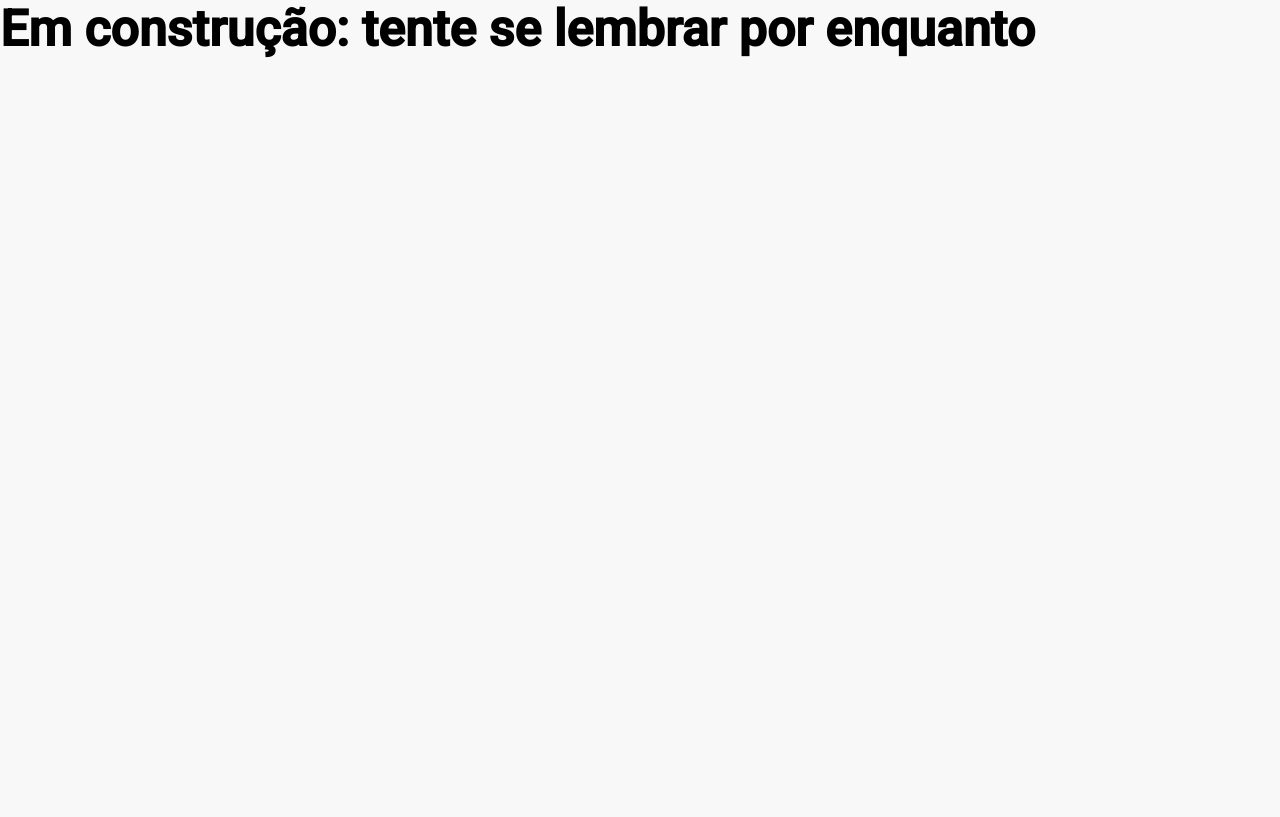
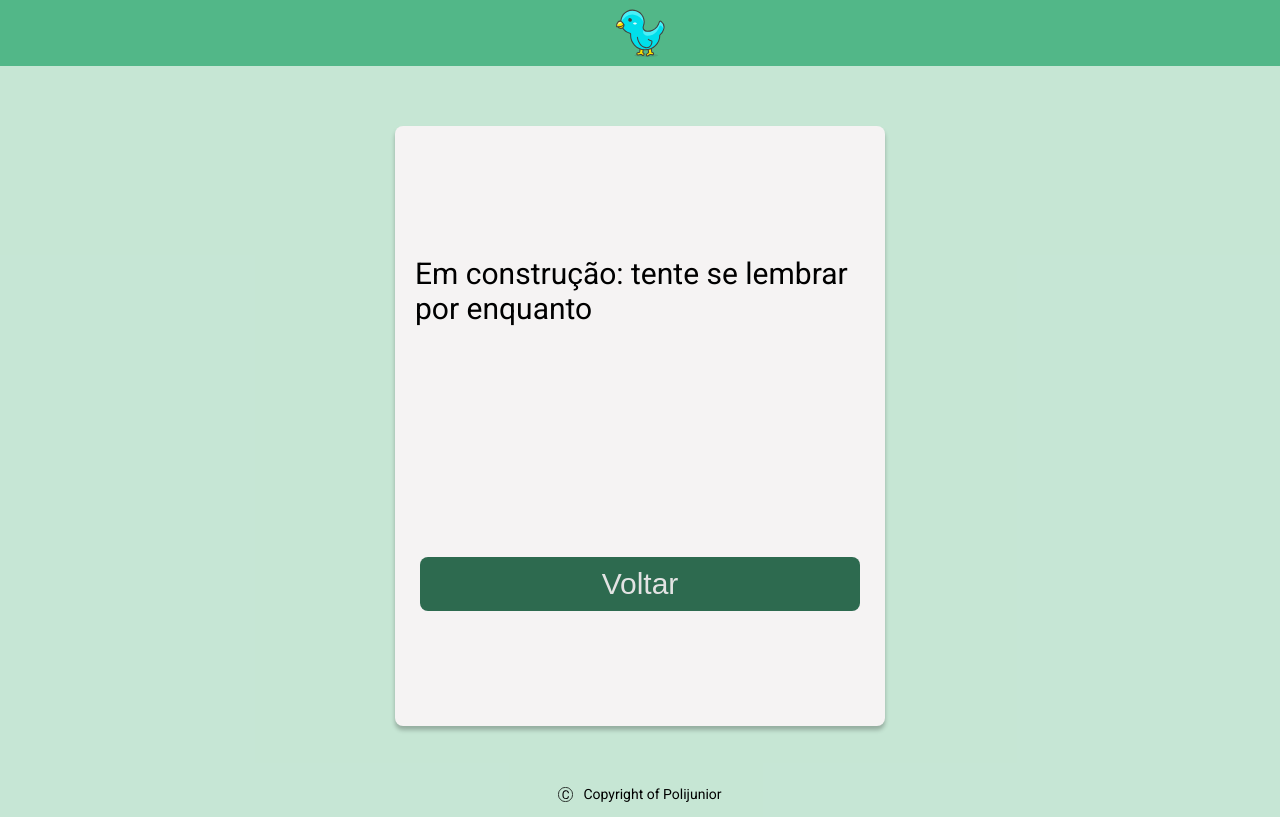
Before and after one commit to PJ-Treinamento/reactjs-piupiuwer-ygor-acacio, a React (Create React App) app: page /esquici-minha-senha in a window 1280 px wide. Built offline with nearby package versions, Linux system fonts and the light colour scheme.

Commit message:
Add: follow Interection

```diff
--- a/src/Assets/Components/Pius/index.tsx
+++ b/src/Assets/Components/Pius/index.tsx
@@ -4,22 +4,25 @@ import { Context } from "../../Hooks/authContext";
 import Api from "../../../Services/api";
 import EmptyStar from "../../Images/empty-star.svg"
 import GoldenStar from "../../Images/golden-star.svg"
+import Follow from "../../Images/follow.svg"
+import Following from "../../Images/following.svg"
 import EmptyHeart from "../../Images/empty-heart.svg";
 import FullHeart from "../../Images/full-heart.svg"
 import Baloon from "../../Images/baloon.svg";
 import DeleteIcon from "../../Images/trash.svg";
-import { IPiu } from "../Interfaces/interfaces";
+import { IPiu, IUser} from "../Interfaces/interfaces";
 
 import * as S from "./styles"
 
-const Piu = ({user, text, likes, id, updated_at}:IPiu) => {
+const Piu = ({user, text, likes, id, updated_at, }:IPiu) => {
   //Criando o estado para variar o icon de like e de favorito, enquanto acessa a Api
   const [like, setLike] = useState(EmptyHeart)
   const [favorite, setFavorite] = useState(EmptyStar)
+  const [toFollow, setToFollow] = useState(Follow)
 
   const {authenticated} = useContext(Context)
   const {token} = authenticated
-  // Criando todas a funções de deletar, dar like e de favoritar
+  // Criando todas a funções de deletar, dar like, favoritar e seguir
   const deletePiu = async() => {
     try {
       const deleteResponse = await Api.delete('/pius',
@@ -50,6 +53,16 @@ const Piu = ({user, text, likes, id, updated_at}:IPiu) => {
     }
   }
 
+  const follow = async({id}:IUser) => {
+    try {
+      const followResponse = await Api.post('/pius/follow', {data:{followed_id:id}},
+    { headers: {authorization:`Bearer ${token}`}})
+      console.log(followResponse)
+    } catch (error) {
+      console.log(error)
+    }
+  }
+
   return(
     <S.PiuBox>
       <S.PiuBoxProfile>
@@ -63,6 +76,12 @@ const Piu = ({user, text, likes, id, updated_at}:IPiu) => {
           onClick={()=>{
             setFavorite(GoldenStar)
             favoritePiu()
+           }}
+          alt="Star" />
+        <S.Icons src={toFollow}
+          onClick={()=>{
+            setToFollow(Following)
+            follow(user)
           }}
           alt="Star" />
       </S.PiuBoxProfile>
@@ -85,7 +104,7 @@ const Piu = ({user, text, likes, id, updated_at}:IPiu) => {
 
         <S.Icons src={DeleteIcon}
           onClick={() => {
-            deletePiu()
+          deletePiu()
           }}
           alt="Star" />
       </S.PiuInterections>
--- a/src/Assets/Components/Pius/styles.ts
+++ b/src/Assets/Components/Pius/styles.ts
@@ -36,7 +36,7 @@ export const PiuBoxProfile = styled.div`
   font-family: Roboto;
   align-items: center;
   justify-content: space-between;
-  width: 39rem;
+  width: 43rem;
 
   img{
     cursor: pointer;
@@ -53,7 +53,7 @@ export const PiuBoxProfile = styled.div`
   }
 
   @media (min-width: 1100px){
-    width: 50rem;
+    width: 54rem;
 
     h2{
       max-width: 35rem;
--- a/src/Pages/Feed/index.tsx
+++ b/src/Pages/Feed/index.tsx
@@ -69,7 +69,7 @@ const Feed = () => {
             <S.IconMenu><S.Icons src={IconNotification} alt="Notification Icon" />Notifacações</S.IconMenu>
             <S.IconMenu><S.Icons src={IconProfile} alt="Profile Icon" />Perfil</S.IconMenu>
             <S.IconMenu><S.Icons src={IconConfig} alt="gear Icon" />Configurações</S.IconMenu>
-            <S.IconMenu><S.Icons src={IconExit} alt="Exit Icon" onClick={Logout} />Sair</S.IconMenu>
+            <S.IconMenu onClick={Logout}><S.Icons src={IconExit} alt="Exit Icon"  />Sair</S.IconMenu>
           </S.MenuBar>
         </S.NavBar>
       </S.NavBarCenter>
--- a/src/Pages/PaswordForgot/index.tsx
+++ b/src/Pages/PaswordForgot/index.tsx
@@ -1,9 +1,31 @@
 import React from "react";
-import { H1 } from "./styles";
+import { Link } from "react-router-dom";
+import LogoPiupiuwer from "../../Assets/Images/logo-PP.svg";
+import Copyright from "../../Assets/Images/copyright.svg"
+
+import * as S from "./styles"
 
 const PasswordForgot = () => {
  return(
-   <H1>Em construção: tente se lembrar por enquanto</H1>
+      <S.RegisterScreen>
+        <S.NavBar>
+          <S.LogoPiuPiuwer src={LogoPiupiuwer} alt="piupiuwer" />
+        </S.NavBar>
+
+          <S.Section>
+            <S.LoginBox>
+              <S.Tittle> Em construção: tente se lembrar por enquanto</S.Tittle>
+              <Link to="/">
+                <S.Button type="submit">Voltar</S.Button >
+              </Link>
+            </S.LoginBox>
+          </S.Section>
+
+        <S.Footer>
+          <S.Copyright src={Copyright} alt="copyright" />
+          <S.P  colorFooter={true} marginFooter sizeFooter >Copyright of Polijunior</S.P>
+        </S.Footer>
+      </S.RegisterScreen>
  )
 }
 
--- a/src/Pages/PaswordForgot/styles.ts
+++ b/src/Pages/PaswordForgot/styles.ts
@@ -1,7 +1,111 @@
 import React from "react";
 import styled from "styled-components";
 
-export const H1 = styled.h1`
+interface pProps{
+  colorFooter:boolean
+  marginFooter?:boolean
+  sizeFooter?: boolean
+  cursorFooter?: boolean
+}
+
+export const RegisterScreen = styled.div `
+  display: flex;
+  flex-direction: column;
+  align-items: space-between;
+  justify-content: center;
+  margin: 0rem;
+  padding: 0%;
+  background-color: rgba(149, 213, 178, 0.5);
+`
+
+export const NavBar = styled.nav`
+  display: flex;
+  align-items: center;
+  justify-content: center;
+  background-color: rgba(82, 183, 136, 1);
+  padding: 0.8rem;
+`
+
+export const LogoPiuPiuwer = styled.img`
+  width: 5rem;
+  height: 5rem;
+`
+
+export const P = styled.p<pProps>`
   font-family: Roboto;
-  font-size: 5rem;
+  font-size: 1.2rem;
+  color: ${ props => props.colorFooter ? 'black' : 'rgba(128, 126, 126, 1)' };
+  margin-left: ${ props => props.marginFooter ? '1rem': ''};
+  cursor: ${ props => props.cursorFooter ? 'pointer' : ''};
+  text-decoration:none;
+
+  @media (min-width: 1100px){
+    font-size: 1.6rem;
+    font-size: ${ props => props.sizeFooter ? '1.4rem' :' '};
+  }
 `
+export const Section = styled.section`
+  display: flex;
+  align-items: center;
+  justify-content: center;
+  padding: 1rem;
+  height: 90vh;
+`
+export const LoginBox = styled.div`
+  display: flex;
+  flex-direction: column;
+  align-items: center;
+  justify-content: space-around;
+  background-color: rgba(245, 243, 243, 1);
+  border-radius: 0.8rem;
+  min-width: 47rem;
+  height: 60rem;
+  box-shadow: 0px 4px 4px rgba(0, 0, 0, 0.25);
+
+  @media (min-width: 1100px){
+    min-width: 49rem;
+  }
+`
+
+export const Tittle = styled.h2`
+  margin-top: 1.5rem;
+  font-size: 3.0rem;
+  font-weight: normal;
+  font-family: Roboto;
+  width: 45rem;
+
+  @media (min-width: 1100px){
+    font-size: 4,2rem;
+  }
+`
+
+export const Button = styled.button`
+  width: 40rem;
+  height: 4rem;
+  border-radius: 0.8rem;
+  border-style: none;
+  background-color: rgba(45, 106, 79, 1);
+  color:rgb(227, 227, 227);
+  font-size: 2.4rem;
+  cursor:pointer;
+
+  :hover{
+  background-color:rgb(32, 82, 60); ;
+  }
+
+  @media (min-width: 1100px){
+    width: 44rem;
+    height: 5.4rem;
+    font-size: 3.0rem;
+  }
+`
+export const Footer = styled.footer`
+  display: flex;
+  align-items: center;
+  justify-content: center;
+  margin-block-end: 1.5rem;
+`
+
+export const Copyright = styled.img`
+  width: 1.5rem;
+`
```
Also changed, not shown: src/Assets/Components/Interfaces/interfaces.tsx (+10 -10 lines), src/Assets/Images/follow.svg (added), src/Assets/Images/following.svg (added).
